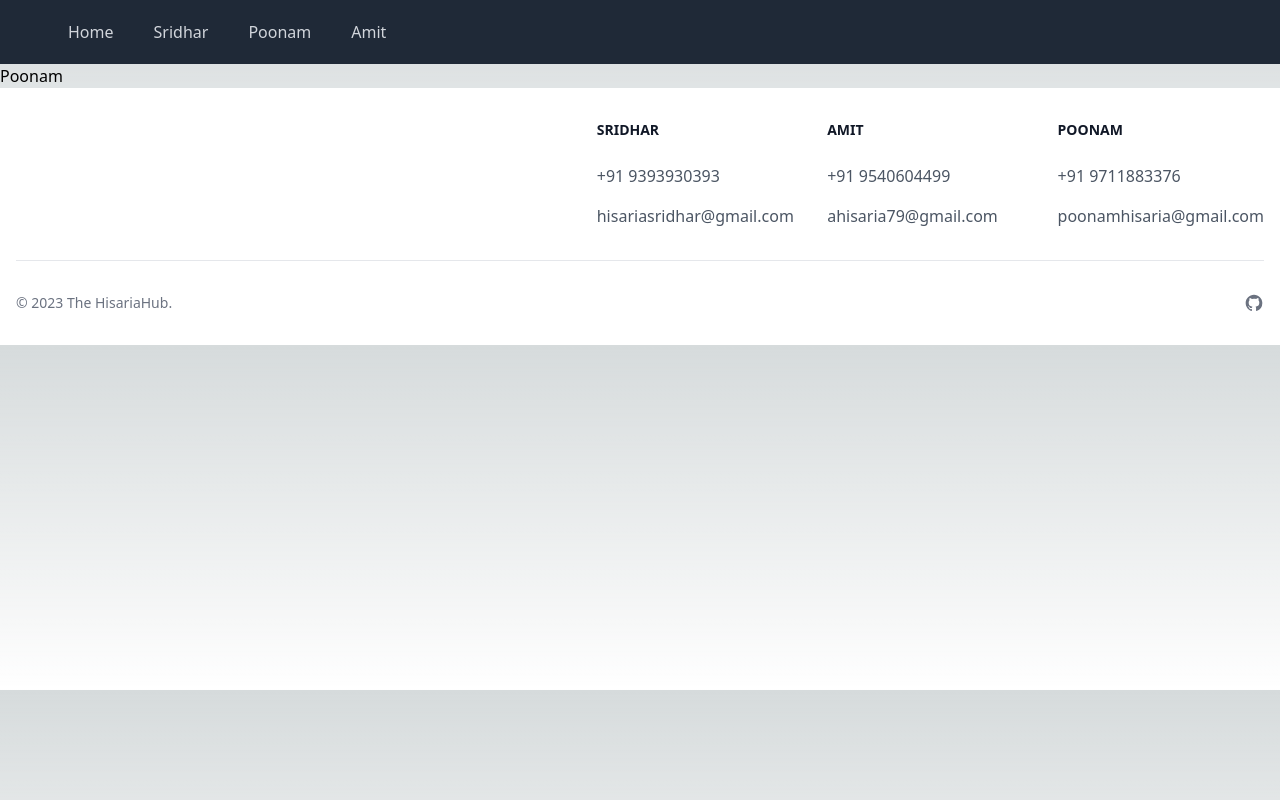
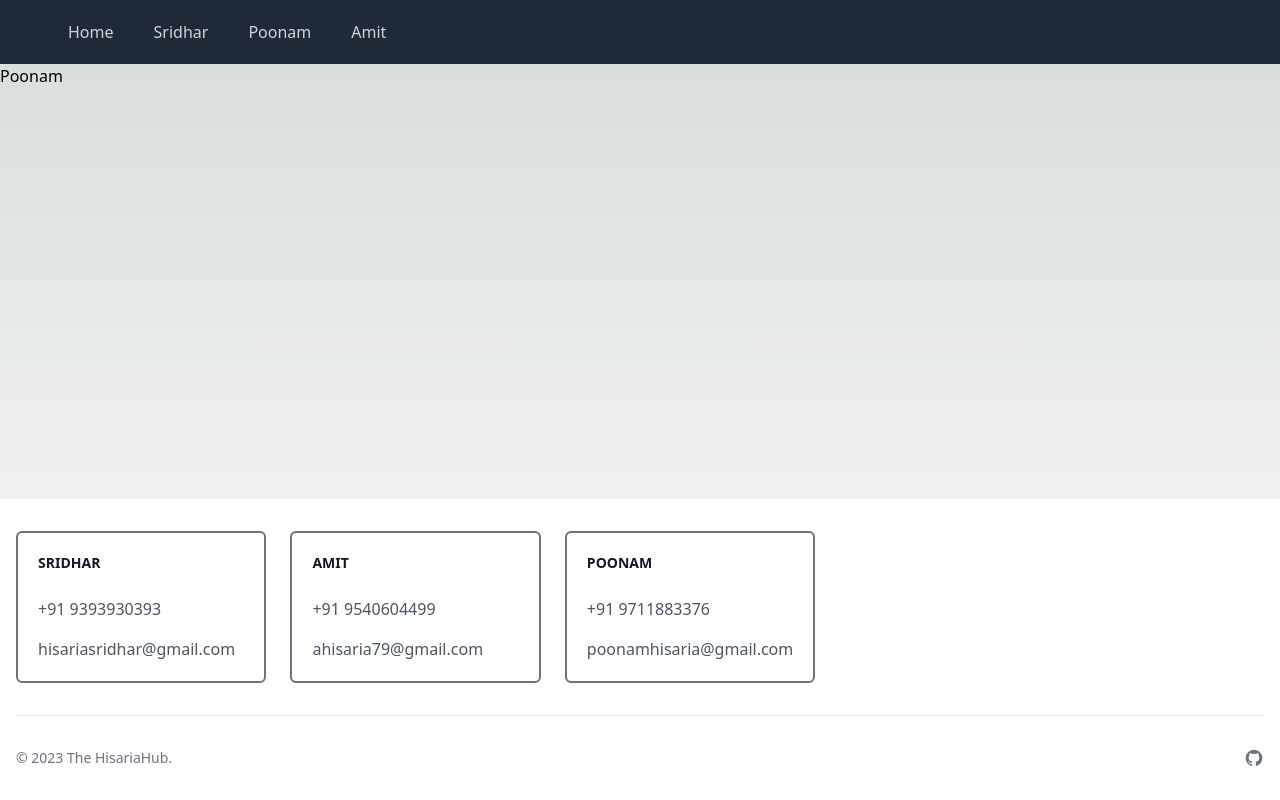
Before and after one commit to codes-guide-youtube/thehisariahouse, a Next.js app: page /poonam in a window 1280 px wide. Built offline with nearby package versions, Linux system fonts and the light colour scheme.

Commit message:
footer at the top bug fix

```diff
--- a/src/app/layout.js
+++ b/src/app/layout.js
@@ -7,7 +7,7 @@ export default function RootLayout({ children }) {
       <head>
         <title>The HisariaHub</title>
       </head>
-      <body>
+      <body className="flex flex-col min-h-screen">
         <Navbar/>
         {children}
         <Footer/>
--- a/src/components/Footer.js
+++ b/src/components/Footer.js
@@ -3,15 +3,13 @@ import Image from 'next/image'
 import Link from 'next/link'
 const Footer = () => {
   return (
-    <div>
+    <div className='mt-auto'>
     <footer class="bg-white dark:bg-gray-900">
         <div class="mx-auto w-full max-w-screen-xl p-4 py-6 lg:py-8">
             <div class="md:flex md:justify-between">
-              <div class="mb-6 md:mb-0">
 
-              </div>
               <div class="grid grid-cols-2 gap-8 sm:gap-6 sm:grid-cols-3">
-                  <div>
+                  <div className='border-2 border-gray-500 rounded-md p-5'>
                       <h2 class="mb-6 text-sm font-semibold text-gray-900 uppercase dark:text-white">Sridhar</h2>
                       <ul class="text-gray-600 dark:text-gray-400 font-medium">
                           <li class="mb-4">
@@ -22,7 +20,7 @@ const Footer = () => {
                           </li>
                       </ul>
                   </div>
-                  <div>
+                  <div className='border-2 border-gray-500 rounded-md p-5'>
                       <h2 class="mb-6 text-sm font-semibold text-gray-900 uppercase dark:text-white">Amit</h2>
                       <ul class="text-gray-600 dark:text-gray-400 font-medium">
                           <li class="mb-4">
@@ -33,7 +31,7 @@ const Footer = () => {
                           </li>
                       </ul>
                   </div>
-                  <div>
+                  <div className='border-2 border-gray-500 rounded-md p-5'>
                       <h2 class="mb-6 text-sm font-semibold text-gray-900 uppercase dark:text-white">Poonam</h2>
                       <ul class="text-gray-600 dark:text-gray-400 font-medium">
                           <li class="mb-4">
```
